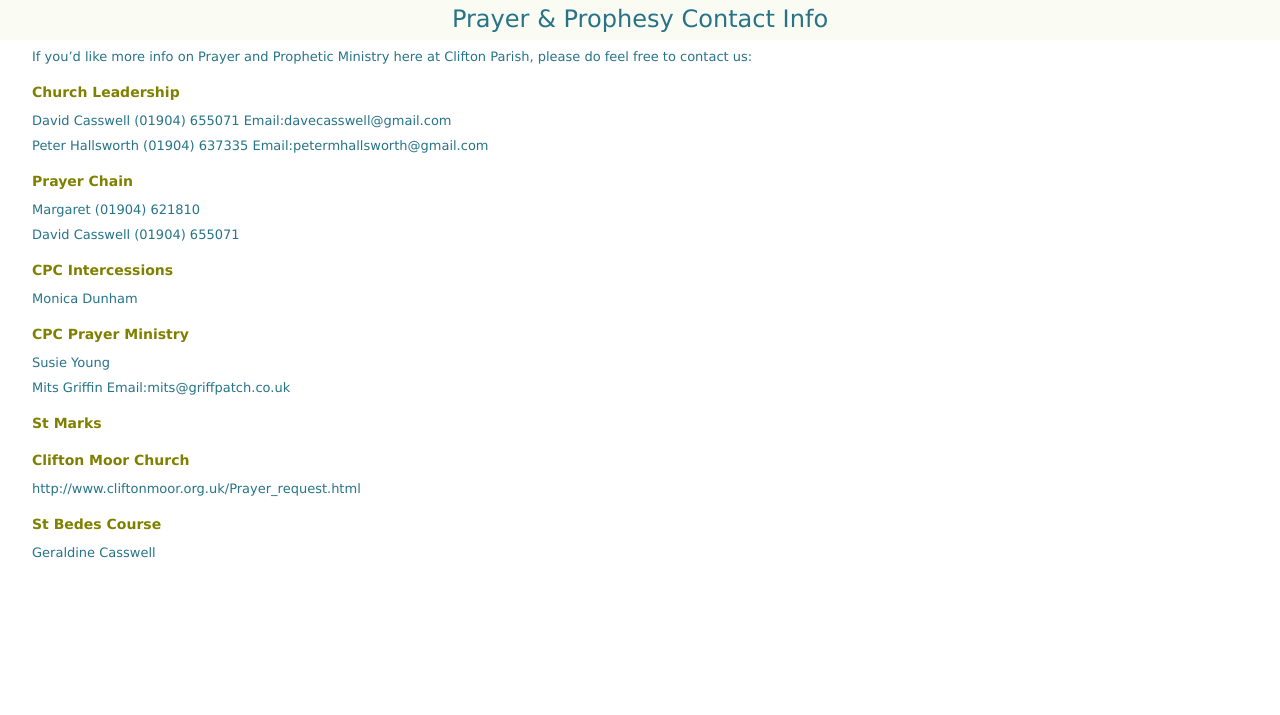
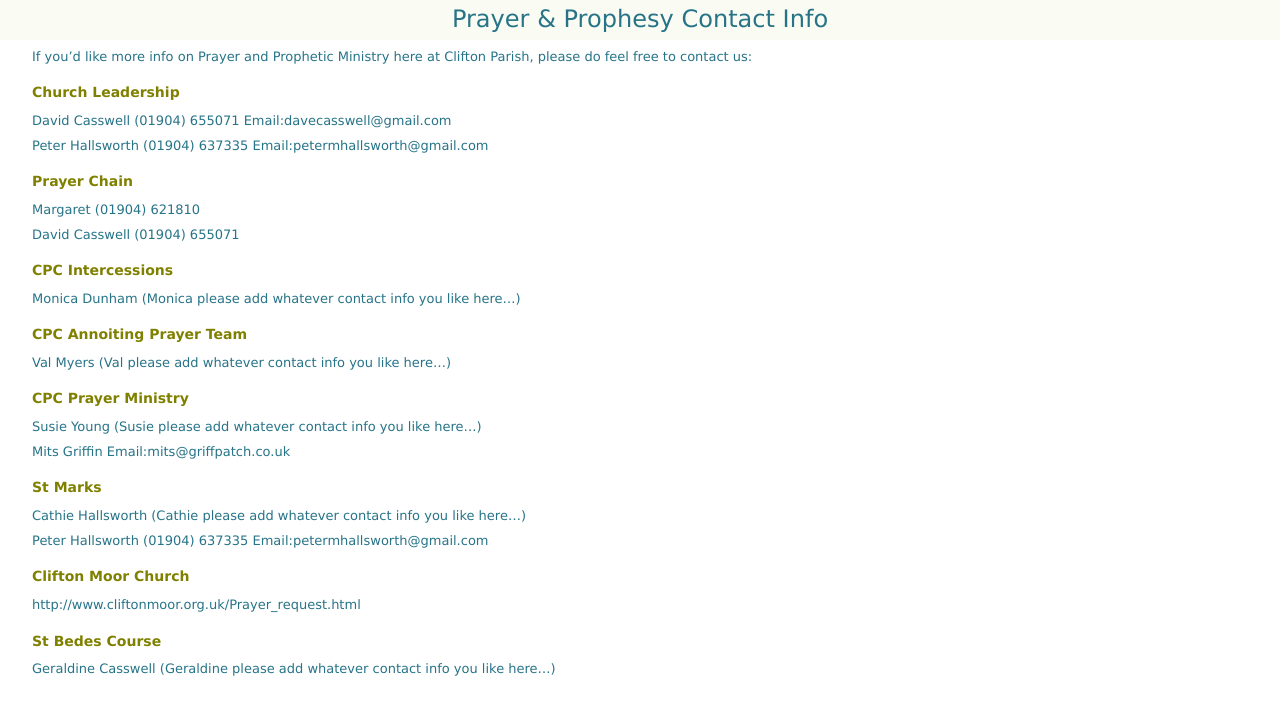
Before and after one commit to griffpatch/CPCYorkPP, a Jekyll site: the page built from pages/contacts.md, in a window 1280 px wide. Shown: the top 715 px of the page. Built offline with Jekyll 4.4.1, drawn with Linux system fonts in a browser that asks for light colours.

Commit message:
Update contacts.md

```diff
--- a/pages/contacts.md
+++ b/pages/contacts.md
@@ -14,29 +14,43 @@ David Casswell (01904) 655071 Email:davecasswell@gmail.com
 
 Peter Hallsworth (01904) 637335 Email:petermhallsworth@gmail.com
 
+
 Prayer Chain
 ------------
 Margaret (01904) 621810
 
 David Casswell (01904) 655071
 
+
 CPC Intercessions
 -----------------
-Monica Dunham
+Monica Dunham (Monica please add whatever contact info you like here...)
+
+
+CPC Annoiting Prayer Team
+-----------------
+Val Myers (Val please add whatever contact info you like here...)
+
 
 CPC Prayer Ministry
 -------------------
-Susie Young
+Susie Young (Susie please add whatever contact info you like here...)
 
 Mits Griffin Email:mits@griffpatch.co.uk
 
+
 St Marks
 --------
+Cathie Hallsworth (Cathie please add whatever contact info you like here...)
+
+Peter Hallsworth (01904) 637335 Email:petermhallsworth@gmail.com
+
 
 Clifton Moor Church
 -------------------
 http://www.cliftonmoor.org.uk/Prayer_request.html
 
+
 St Bedes Course
 ---------------
-Geraldine Casswell
+Geraldine Casswell (Geraldine please add whatever contact info you like here...)
```
